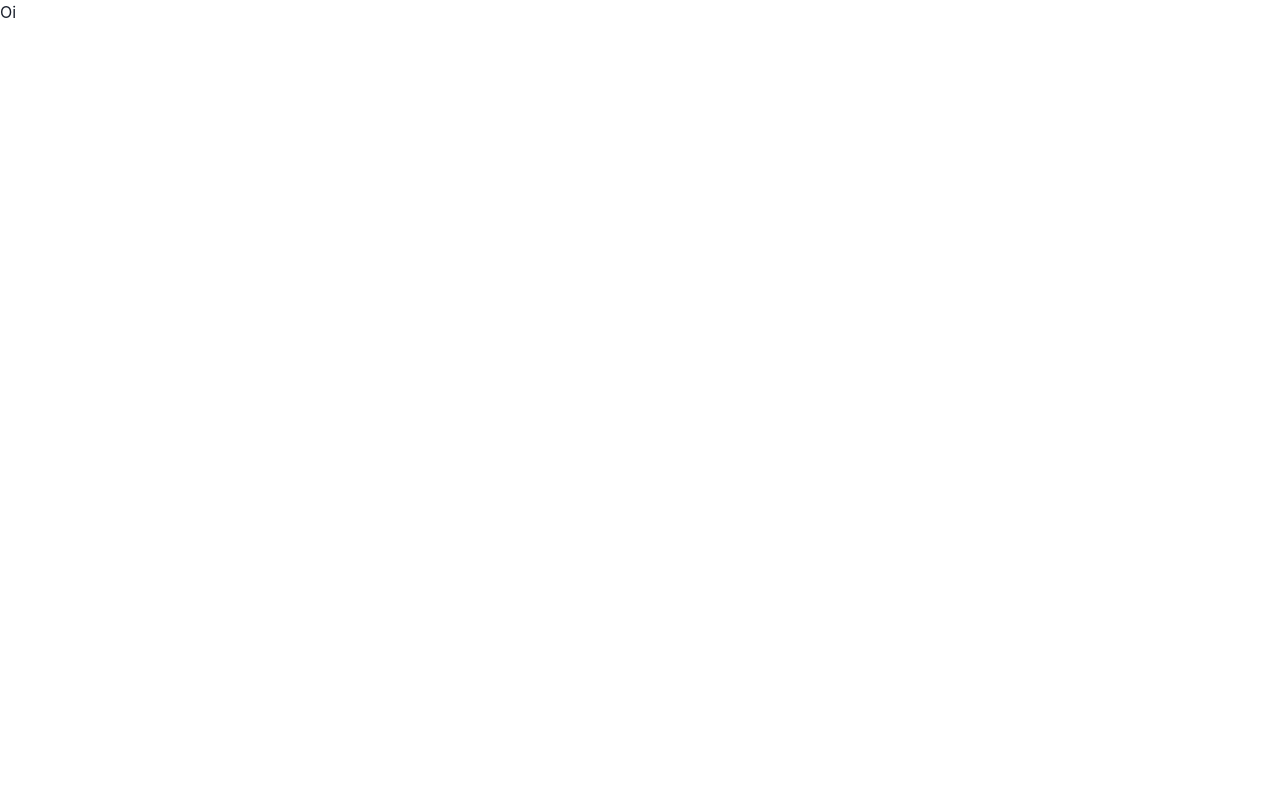
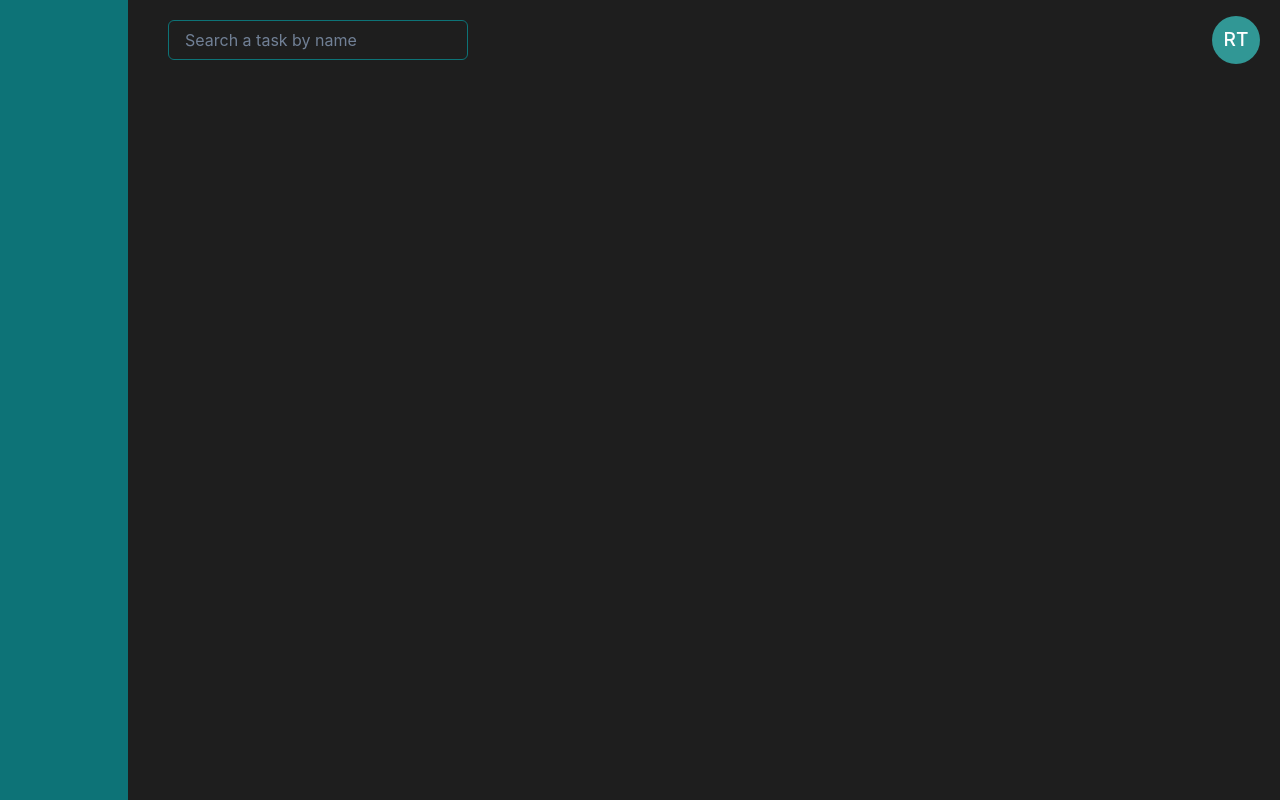
Before and after one commit to RafaelClaudio7/mtd-app, a React (Vite) app: page /home in a window 1280 px wide. Built offline with nearby package versions, Linux system fonts and the light colour scheme.

Commit message:
feat: design da página home

```diff
--- a/src/App.tsx
+++ b/src/App.tsx
@@ -1,6 +1,8 @@
+import Home from "./pages/Home";
+
 function App() {
   return <div className="App">
-    <h1>Oi</h1>
+    <Home></Home>
   </div>;
 }
 
--- /dev/null
+++ b/src/pages/Home.tsx
@@ -0,0 +1,32 @@
+import { Avatar, Box, Flex, Heading, Input } from "@chakra-ui/react";
+
+export default function Home() {
+  return (
+    <Flex h="100vh" w="100vw" bg="#1E1E1E">
+      <Box w="10vw" bg="#0D7377" className="left-side"></Box>
+      <Flex flexDir="column" w="90vw">
+        <Heading
+          display="flex"
+          w="90vw"
+          h="10vh"
+          alignItems="center"
+          justifyContent="space-between"
+        >
+          <Box className="search-area" ml="40px" display="flex" flexDir="row">
+            <Input
+              type="search"
+              name="search-by-name"
+              id="search-by-name"
+              w="300px"
+              placeholder="Search a task by name"
+              borderColor="#0D7377"
+              focusBorderColor="#14FFEC"
+              _hover={{ borderColor: "#14FFEC" }}
+            />
+          </Box>
+          <Avatar name="Rafael Tula" mr="20px" bg="teal.500" />
+        </Heading>
+      </Flex>
+    </Flex>
+  );
+}
```
